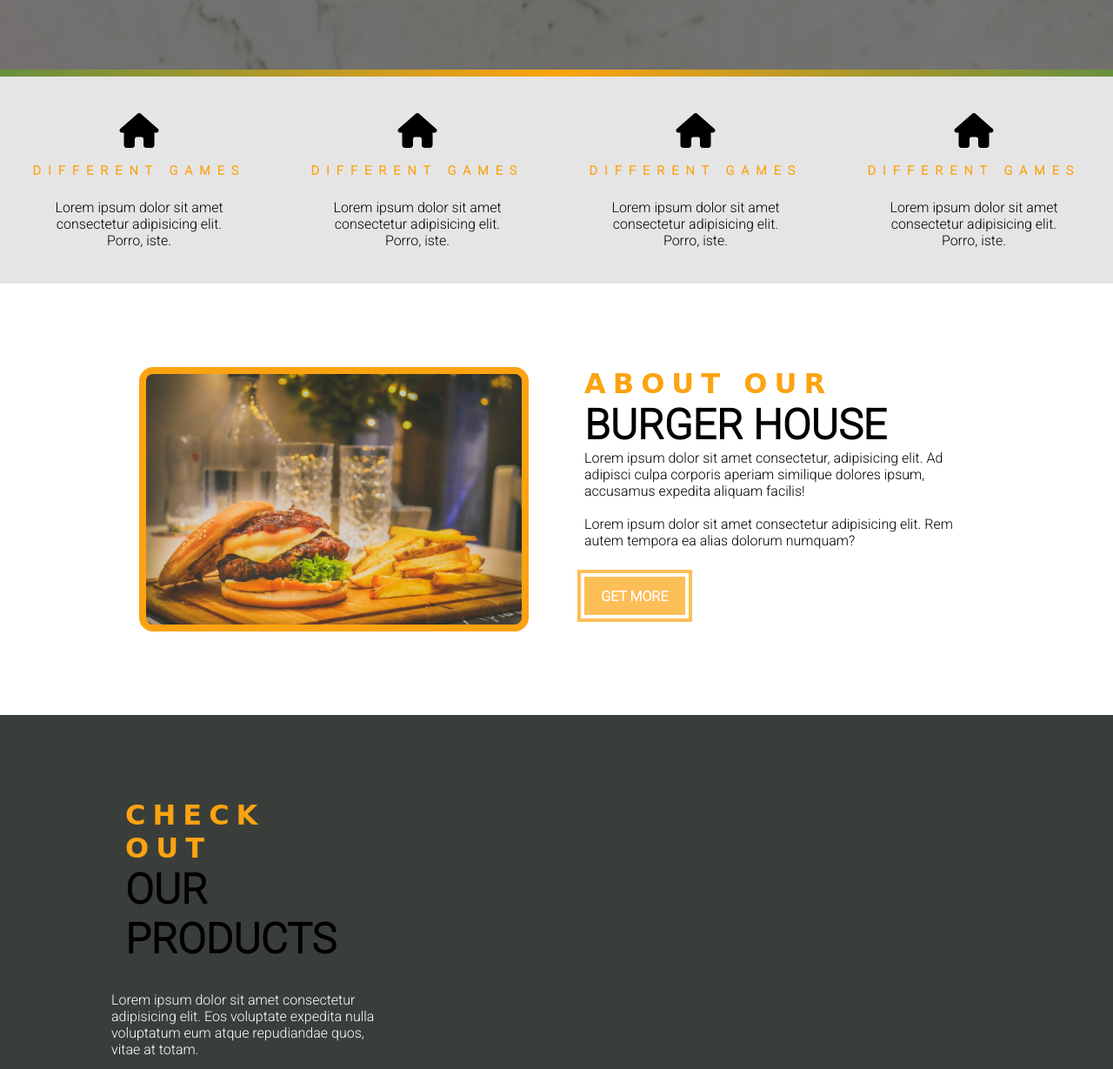
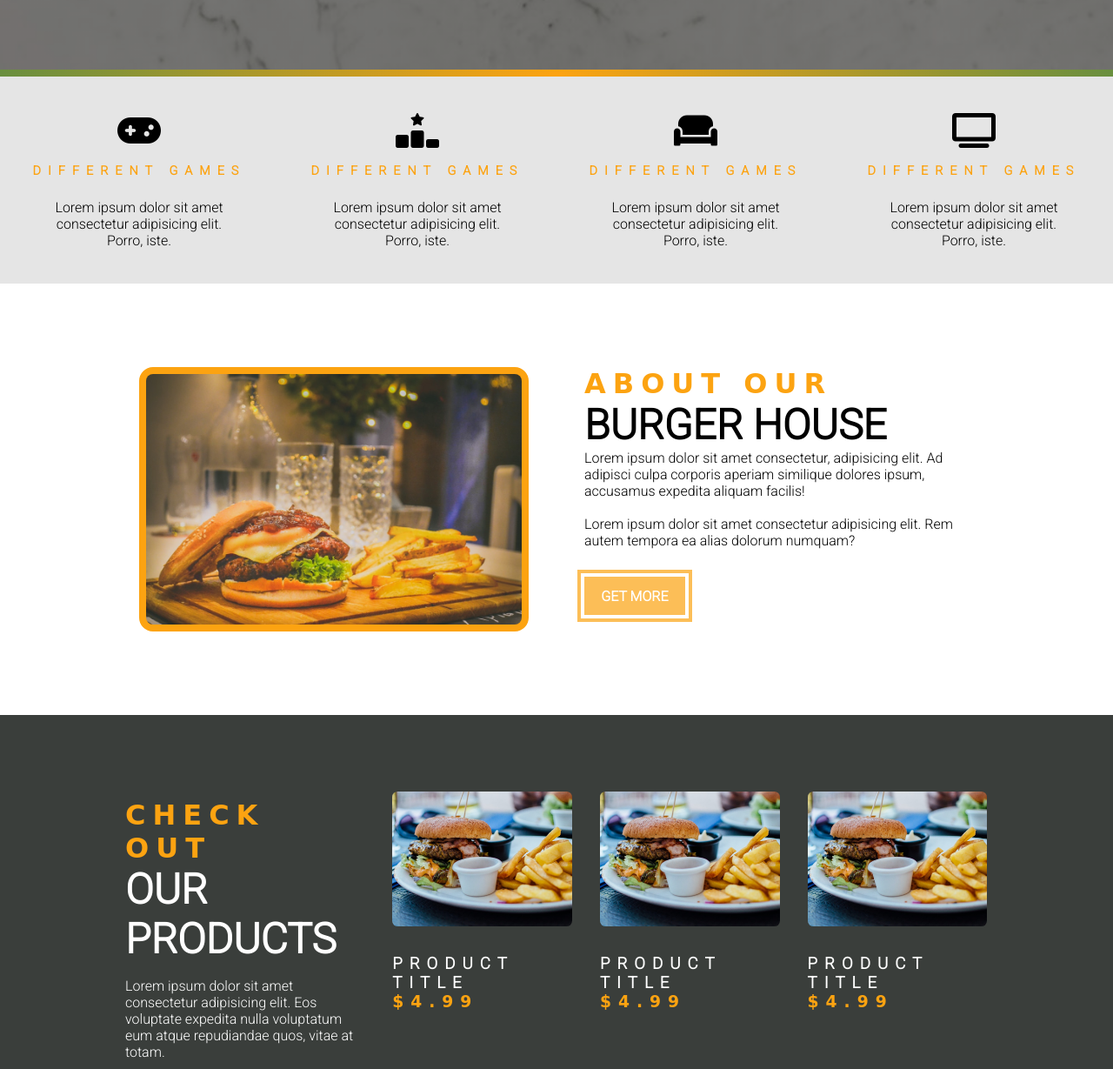
Before and after one commit to HiboCalasow/Burger-Website, a plain HTML site: page index.html in a window 1280 px wide. Shown: the part 720-1949 px from the top of the page at 87% size. Drawn offline with Linux system fonts and the light colour scheme; a web font is replaced by a local one.

Commit message:
some changes

```diff
--- a/index.html
+++ b/index.html
@@ -30,7 +30,7 @@
       <!-- special 1 starts here -->
 
     <article class="special">
-        <span class="special-icon"><i  class="fa fa-home"></i></span>
+        <span class="special-icon"><i class="fa-solid fa-gamepad"></i></span>
         <h3 class="special-title">Different Games</h3>
         <p class="special-text">Lorem ipsum dolor sit amet consectetur adipisicing elit. Porro, iste.</p>
 
@@ -40,7 +40,7 @@
       <!-- special 2 starts here -->
 
     <article class="special">
-        <span class="special-icon"><i class="fa fa-home"></i></span>
+        <span class="special-icon"><i class="fa-solid fa-ranking-star"></i></span>
         <h3 class="special-title">Different Games</h3>
         <p class="special-text">Lorem ipsum dolor sit amet consectetur adipisicing elit. Porro, iste.</p>
 
@@ -51,14 +51,14 @@
 
       <!-- special 3 starts here -->
   <article class="special">
-        <span class="special-icon"><i class="fa fa-home"></i></span>
+        <span class="special-icon"><i class="fa-solid fa-couch"></i></span>
         <h3 class="special-title">Different Games</h3>
         <p class="special-text">Lorem ipsum dolor sit amet consectetur adipisicing elit. Porro, iste.</p>
 </article>
 <!--  special 3 ends here here -->
        <!--  special 4 starts here -->
   <article class="special">
-        <span class="special-icon"><i class="fa fa-home"></i></span>
+        <span class="special-icon"><i class="fa-solid fa-tv"></i></span>
         <h3 class="special-title">Different Games</h3>
         <p class="special-text">Lorem ipsum dolor sit amet consectetur adipisicing elit. Porro, iste.</p>
  </article>
@@ -80,7 +80,7 @@
            <!-- section title -->
            <div>
              <h3 class="section-subtitle">About Our</h3>
-             <h2 class="section-title">Burger House</h2>
+             <h2 class="section-title " >Burger House</h2>
            </div>
            <!-- section title -->
            <p class="about-text">Lorem ipsum dolor sit amet consectetur, adipisicing elit. Ad adipisci culpa corporis aperiam similique dolores ipsum, accusamus expedita aliquam facilis!</p><br>
@@ -101,34 +101,35 @@
  <!-- section title -->
  <div>
   <h3 class="section-subtitle">Check Out</h3>
-  <h2 class="section-title">Our Products</h2>
+  <h2 class="section-title white-text">Our Products</h2>
 </div>
+  <p class="products-text">Lorem ipsum dolor sit amet consectetur adipisicing elit. Eos voluptate expedita nulla voluptatum eum atque repudiandae quos, vitae at totam.</p>
+  <a href="#" class="main-btn">Order now 🍟</a>
+
 <!-- section title -->
           </article>
-          <p class="products-text">Lorem ipsum dolor sit amet consectetur adipisicing elit. Eos voluptate expedita nulla voluptatum eum atque repudiandae quos, vitae at totam.</p>
-     <a href="#" class="main-btn">Order now 🍟</a>
+
           <!--end of products-info -->
              <!-- products inventory -->
              <article class="products-inventory clearFix">
-               <section class="product">
+               <article class="product">
                  <img src="./images/product-1.jpg" alt="" class="product-img">
                  <h3 class="product-title">product title</h3>
                  <h3 class="product-price">$4.99</h3>
-                </section>
+
             </article>
-            <article class="products-inventory clearFix">
-              <section class="product">
+
+              <article class="product">
                 <img src="./images/product-1.jpg" alt="" class="product-img">
                 <h3 class="product-title">product title</h3>
                 <h3 class="product-price">$4.99</h3>
-               </section>
-           </article>
-           <article class="products-inventory clearFix">
-            <section class="product">
+              </article>
+
+            <article class="product">
               <img src="./images/product-1.jpg" alt="" class="product-img">
               <h3 class="product-title">product title</h3>
               <h3 class="product-price">$4.99</h3>
-             </section>
+
          </article>
 
              <!--ends products inventory -->
--- a/style.css
+++ b/style.css
@@ -23,7 +23,9 @@ body{
 a{
     text-decoration: none;
 }
-
+.white-text{
+color: var(--mainWhite);
+}
  /* end helper classes */
  /* clearFix */
  .clearFix::before ,
@@ -248,11 +250,10 @@ about-text{
 /* products */
 .products{
     background: var(--mainDark);
-
-}
-.products-info ,.products-inventory{
+    }
+.products-info.products-inventory{
     padding: 2rem 0;
-}
+   }
 .products-text{
     color: var(--mainWhite);
     max-width: 20rem;
@@ -266,18 +267,18 @@ about-text{
     display: block;
     border-radius: 0.4rem;
     margin-bottom: 2rem;
-}
+    }
 .product-title{
     color: var(--mainWhite);
     text-transform: uppercase;
     letter-spacing: var(--letterSpacing);
-    margin-bottom: 1rem;
+    /* margin-bottom: 1rem; */
 }
 .product-price{
     color: var(--secondaryColor);
     letter-spacing: var(--letterSpacing);
+
     font-family: var(--macondoText);
-
 }
 /* end of producs */
 @media screen and (min-width:768px)
```
